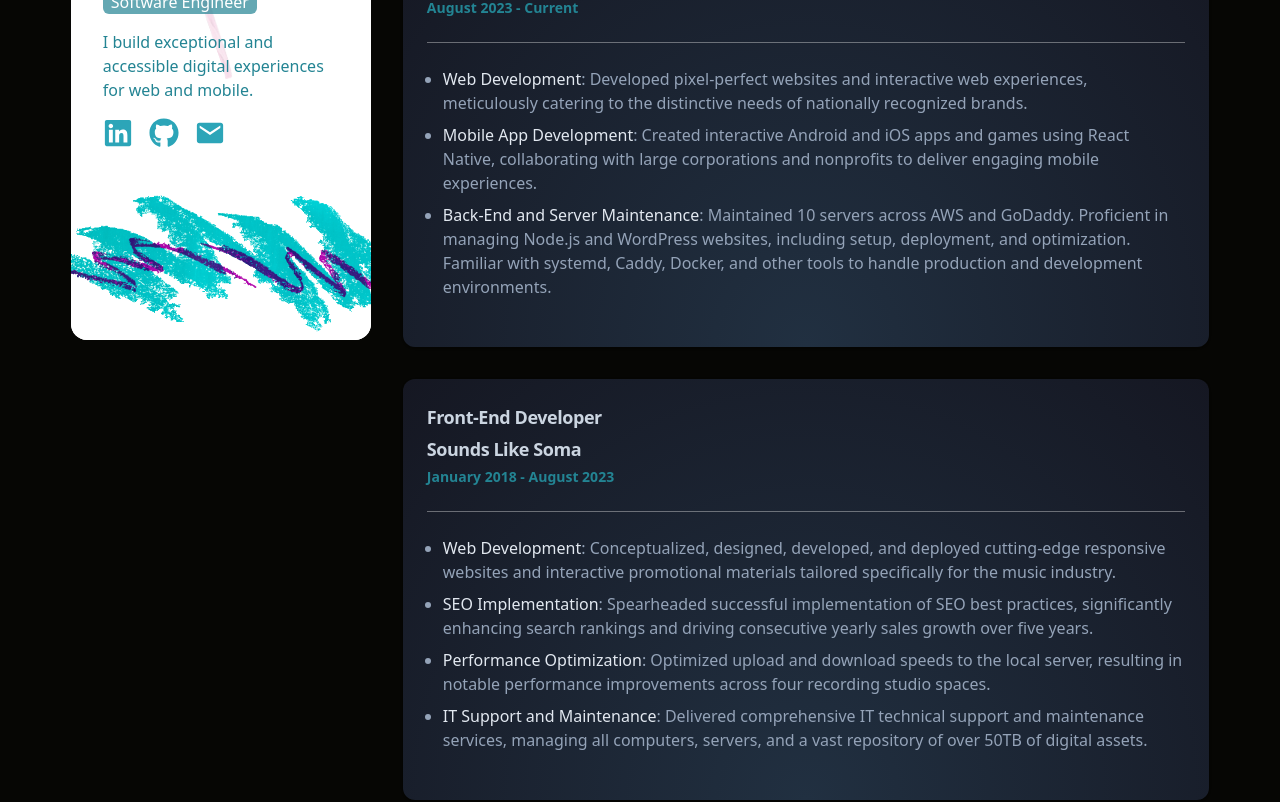
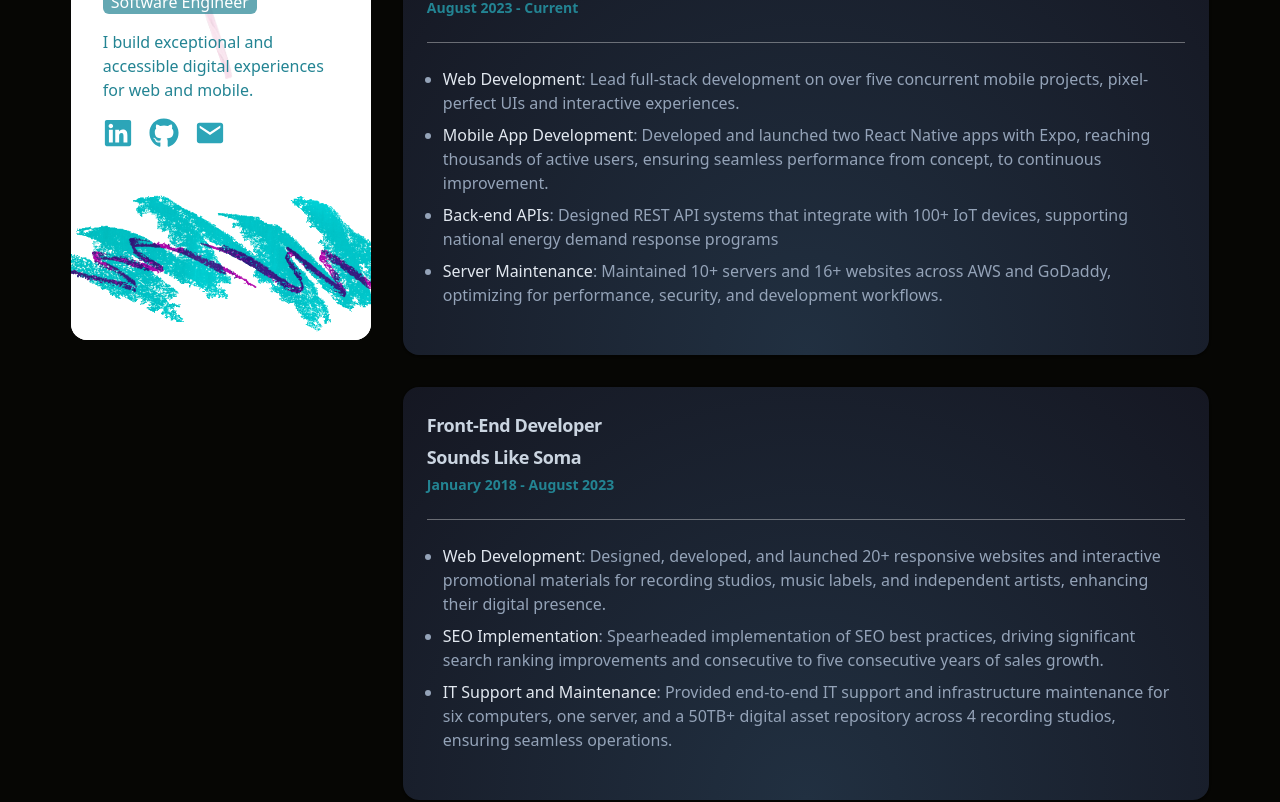
Before and after one commit to zackhanni/zachary.works, a Next.js app: page / in a window 1280 px wide. Shown: the part 980-1782 px from the top of the page. Built offline with nearby package versions, Linux system fonts and the light colour scheme.

Commit message:
updated experience information

```diff
--- a/app/components/Experience.tsx
+++ b/app/components/Experience.tsx
@@ -33,27 +33,31 @@ export default function Experience() {
                     <span className="font-medium text-slate-200">
                       Web Development
                     </span>
-                    : Developed pixel-perfect websites and interactive web
-                    experiences, meticulously catering to the distinctive needs
-                    of nationally recognized brands.
+                    : Lead full-stack development on over five concurrent mobile
+                    projects, pixel-perfect UIs and interactive experiences.
                   </li>
                   <li>
                     <span className="font-medium text-slate-200">
                       Mobile App Development
                     </span>
-                    : Created interactive Android and iOS apps and games using
-                    React Native, collaborating with large corporations and
-                    nonprofits to deliver engaging mobile experiences.
+                    : Developed and launched two React Native apps with Expo,
+                    reaching thousands of active users, ensuring seamless
+                    performance from concept, to continuous improvement.
                   </li>
                   <li>
                     <span className="font-medium text-slate-200">
-                      Back-End and Server Maintenance
+                      Back-end APIs
                     </span>
-                    : Maintained 10 servers across AWS and GoDaddy. Proficient
-                    in managing Node.js and WordPress websites, including setup,
-                    deployment, and optimization. Familiar with systemd, Caddy,
-                    Docker, and other tools to handle production and development
-                    environments.
+                    : Designed REST API systems that integrate with 100+ IoT
+                    devices, supporting national energy demand response programs
+                  </li>
+                  <li>
+                    <span className="font-medium text-slate-200">
+                      Server Maintenance
+                    </span>
+                    : Maintained 10+ servers and 16+ websites across AWS and
+                    GoDaddy, optimizing for performance, security, and
+                    development workflows.
                   </li>
                 </ul>
               }
@@ -82,33 +86,27 @@ export default function Experience() {
                     <span className="font-medium text-slate-200">
                       Web Development
                     </span>
-                    : Conceptualized, designed, developed, and deployed
-                    cutting-edge responsive websites and interactive promotional
-                    materials tailored specifically for the music industry.
+                    : Designed, developed, and launched 20+ responsive websites
+                    and interactive promotional materials for recording studios,
+                    music labels, and independent artists, enhancing their
+                    digital presence.
                   </li>
                   <li>
                     <span className="font-medium text-slate-200">
                       SEO Implementation
                     </span>
-                    : Spearheaded successful implementation of SEO best
-                    practices, significantly enhancing search rankings and
-                    driving consecutive yearly sales growth over five years.
-                  </li>
-                  <li>
-                    <span className="font-medium text-slate-200">
-                      Performance Optimization
-                    </span>
-                    : Optimized upload and download speeds to the local server,
-                    resulting in notable performance improvements across four
-                    recording studio spaces.
+                    : Spearheaded implementation of SEO best practices, driving
+                    significant search ranking improvements and consecutive to
+                    five consecutive years of sales growth.
                   </li>
                   <li>
                     <span className="font-medium text-slate-200">
                       IT Support and Maintenance
                     </span>
-                    : Delivered comprehensive IT technical support and
-                    maintenance services, managing all computers, servers, and a
-                    vast repository of over 50TB of digital assets.
+                    : Provided end-to-end IT support and infrastructure
+                    maintenance for six computers, one server, and a 50TB+
+                    digital asset repository across 4 recording studios,
+                    ensuring seamless operations.
                   </li>
                 </ul>
               }
@@ -148,7 +146,7 @@ const WorkCard = ({
 }) => {
   return (
     <Card
-      className={`border-0 text-slate-400 radial-gradient hover:bg-black/40 group `}
+      className={`border-0 text-slate-400 radial-gradient hover:bg-black/40 group rounded-2xl`}
     >
       <div className="h-full">
         <CardHeader className="space-y-1">
--- a/components/ui/card.tsx
+++ b/components/ui/card.tsx
@@ -1,6 +1,6 @@
-import * as React from "react"
+import * as React from "react";
 
-import { cn } from "@/lib/utils"
+import { cn } from "@/lib/utils";
 
 const Card = React.forwardRef<
   HTMLDivElement,
@@ -14,8 +14,8 @@ const Card = React.forwardRef<
     )}
     {...props}
   />
-))
-Card.displayName = "Card"
+));
+Card.displayName = "Card";
 
 const CardHeader = React.forwardRef<
   HTMLDivElement,
@@ -26,8 +26,8 @@ const CardHeader = React.forwardRef<
     className={cn("flex flex-col space-y-1.5 p-6", className)}
     {...props}
   />
-))
-CardHeader.displayName = "CardHeader"
+));
+CardHeader.displayName = "CardHeader";
 
 const CardTitle = React.forwardRef<
   HTMLParagraphElement,
@@ -38,8 +38,8 @@ const CardTitle = React.forwardRef<
     className={cn("font-semibold leading-none tracking-tight", className)}
     {...props}
   />
-))
-CardTitle.displayName = "CardTitle"
+));
+CardTitle.displayName = "CardTitle";
 
 const CardDescription = React.forwardRef<
   HTMLParagraphElement,
@@ -50,16 +50,16 @@ const CardDescription = React.forwardRef<
     className={cn("text-sm text-muted-foreground", className)}
     {...props}
   />
-))
-CardDescription.displayName = "CardDescription"
+));
+CardDescription.displayName = "CardDescription";
 
 const CardContent = React.forwardRef<
   HTMLDivElement,
   React.HTMLAttributes<HTMLDivElement>
 >(({ className, ...props }, ref) => (
   <div ref={ref} className={cn("p-6 pt-0", className)} {...props} />
-))
-CardContent.displayName = "CardContent"
+));
+CardContent.displayName = "CardContent";
 
 const CardFooter = React.forwardRef<
   HTMLDivElement,
@@ -70,7 +70,14 @@ const CardFooter = React.forwardRef<
     className={cn("flex items-center p-6 pt-0", className)}
     {...props}
   />
-))
-CardFooter.displayName = "CardFooter"
+));
+CardFooter.displayName = "CardFooter";
 
-export { Card, CardHeader, CardFooter, CardTitle, CardDescription, CardContent }
+export {
+  Card,
+  CardHeader,
+  CardFooter,
+  CardTitle,
+  CardDescription,
+  CardContent,
+};
```
